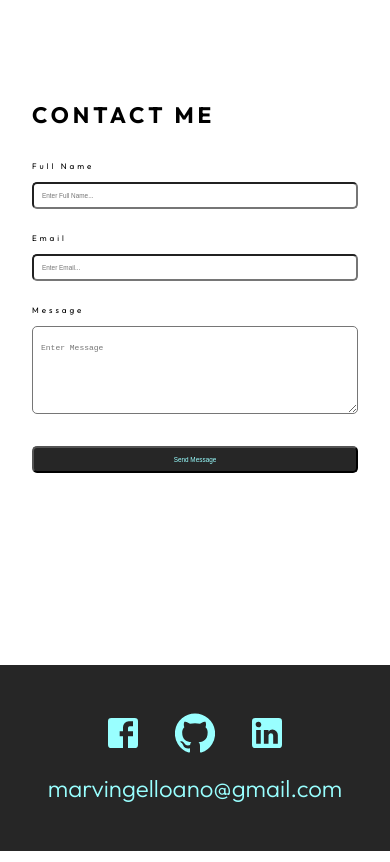
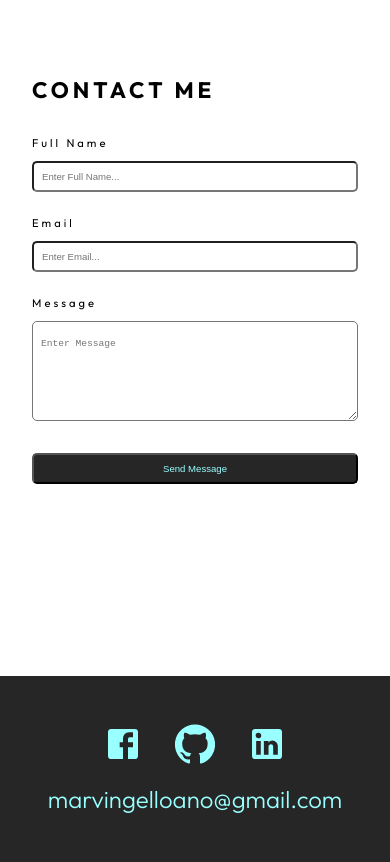
Before and after one commit to ninongmarvin/myportfolio, a React (Create React App) app: page / in a window 390 px wide. Shown: the part 2400-3262 px from the top of the page. Built offline with nearby package versions, Linux system fonts and the light colour scheme.

Commit message:
edit mobile 300px to 500px now

```diff
--- a/src/App.css
+++ b/src/App.css
@@ -1,4 +1,4 @@
-@media only screen and (min-width: 300px) and (max-width: 640px) {
+@media only screen and (min-width: 300px) and (max-width: 500px) {
   body .container p{
     color: #99ffff;
     font-size: .50rem;
@@ -59,7 +59,7 @@
   }
 
   body .contact-form label{
-    font-size: .50rem;
+    font-size: .70rem;
     margin-bottom: 0.70rem;
     letter-spacing: 3px;
   }
@@ -71,7 +71,7 @@
     border-bottom-right-radius: 5px;
     border-top-left-radius: 5px;
     border-top-right-radius: 5px;
-    font-size: 0.40rem;
+    font-size: 0.60rem;
   }
 
   body .contact-form textarea{
@@ -80,7 +80,7 @@
     border-bottom-right-radius: 5px;
     border-top-left-radius: 5px;
     border-top-right-radius: 5px;
-    font-size: 0.50rem;
+    font-size: 0.60rem;
     margin-bottom: 2rem;
   }
 
@@ -90,7 +90,7 @@
     border-bottom-right-radius: 5px;
     border-top-left-radius: 5px;
     border-top-right-radius: 5px;
-    font-size: .40rem;
+    font-size: .60rem;
     margin-bottom: 2rem;
     cursor: pointer;
     background-color: #262626;
--- a/src/styles/MyProjects.css
+++ b/src/styles/MyProjects.css
@@ -1,7 +1,7 @@
-@media only screen and (min-width: 300px) and (max-width: 640px) {
+@media only screen and (min-width: 300px) and (max-width: 500px) {
   body .project-contents img{
     width: 100%;
-    height: 175px;
+    height: 150px;
     cursor: pointer;
     border: 1px solid;
   }
--- a/src/styles/Navbar.css
+++ b/src/styles/Navbar.css
@@ -1,4 +1,4 @@
-@media only screen and (min-width: 300px) and (max-width: 640px) {
+@media only screen and (min-width: 300px) and (max-width: 500px) {
   .right-side a{
     display: none;
   }
```
